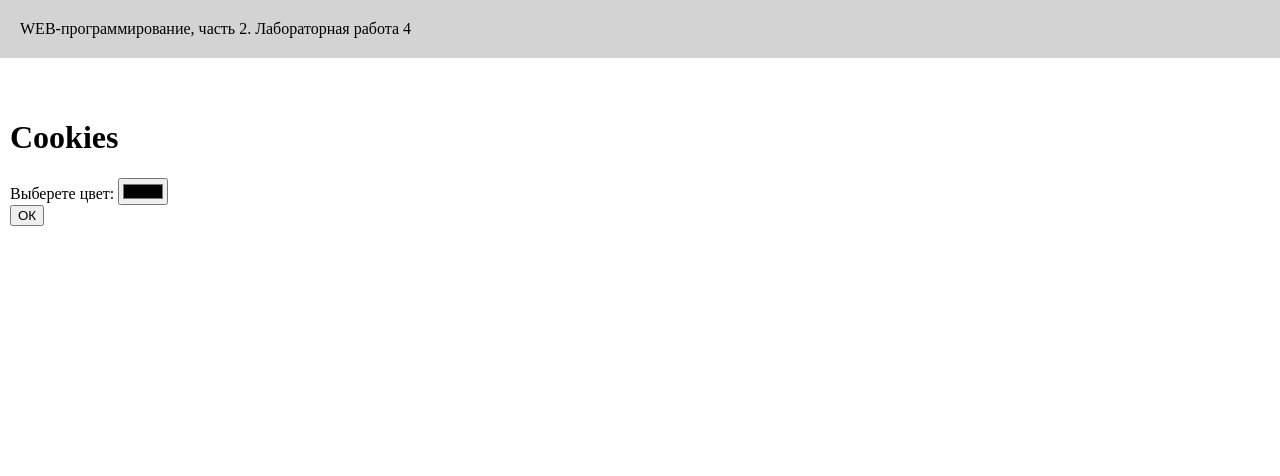
After one commit to sof1sssm/web-programming-labs-2, a Flask app: page /lab4/cookies in a window 1280 px wide. The commit adds this page. Shown: the top 476 px of the page. Run offline with Flask 3, Linux system fonts and the light colour scheme.

Commit message:
Куки

```diff
--- a/lab4.py
+++ b/lab4.py
@@ -107,3 +107,16 @@ def zerno():
 @lab4.route('/lab4/formazerna')
 def formazerna():
     return render_template('formazerna.html')
+
+
+@lab4.route('/lab4/cookies', methods=['GET', 'POST'])
+def cookies():
+    if request.method=='GET':
+        return render_template('cookies.html')
+
+    color=request.form.get('color')
+    headers= {
+        'Set=Cookie': 'color='+color+'; path/',
+        'Location': '/lab4/cookies'
+    }
+    return '', 303, headers
--- a/templates/base.html
+++ b/templates/base.html
@@ -5,6 +5,16 @@
     <meta name="viewport" content="width=device-width, initial-scale=1.0">
     <title>Софья Андронова. {% block lab %}{% endblock %}</title>
     <link rel="stylesheet" href="{{ url_for('static', filename='main.css') }}">
+
+
+    {% if request.cookies.get('color') %}
+    <style>
+        body {
+            color: {{ request.cookies.get('color') }};
+        }
+    </style>
+    {% endif %}
+
 </head>
 <body>
     <header>
@@ -19,5 +29,6 @@
     <footer>
         &copy; Софья Андронова, ФБИ-12, 3 курс, 2023
     </footer>
+
 </body>
 </html>
--- /dev/null
+++ b/templates/cookies.html
@@ -0,0 +1,17 @@
+{% extends "base.html" %}
+
+{% block lab %} Лабораторная работа 4 {% endblock %}
+
+{% block main %}
+<h1>Cookies</h1>
+<form method="post">
+    <div>
+        <label for="color">Выберете цвет:</label>
+        <input type="color" id="color" name="color">
+    </div>
+    <div>
+        <button type="submit">ОК</button>
+    </div>
+</form>
+
+{% endblock %}
--- a/templates/lab4.html
+++ b/templates/lab4.html
@@ -9,6 +9,7 @@
         <li><a href="/lab4/login">***</a></li>
         <li><a href="/lab4/xolod">Холодильник</a></li>
         <li><a href="/lab4/zerno">Заказ зерна</a></li>
+        <li><a href="/lab4/cookies">Куки</a></li>
 </ol>
 
 {% endblock %}
```
